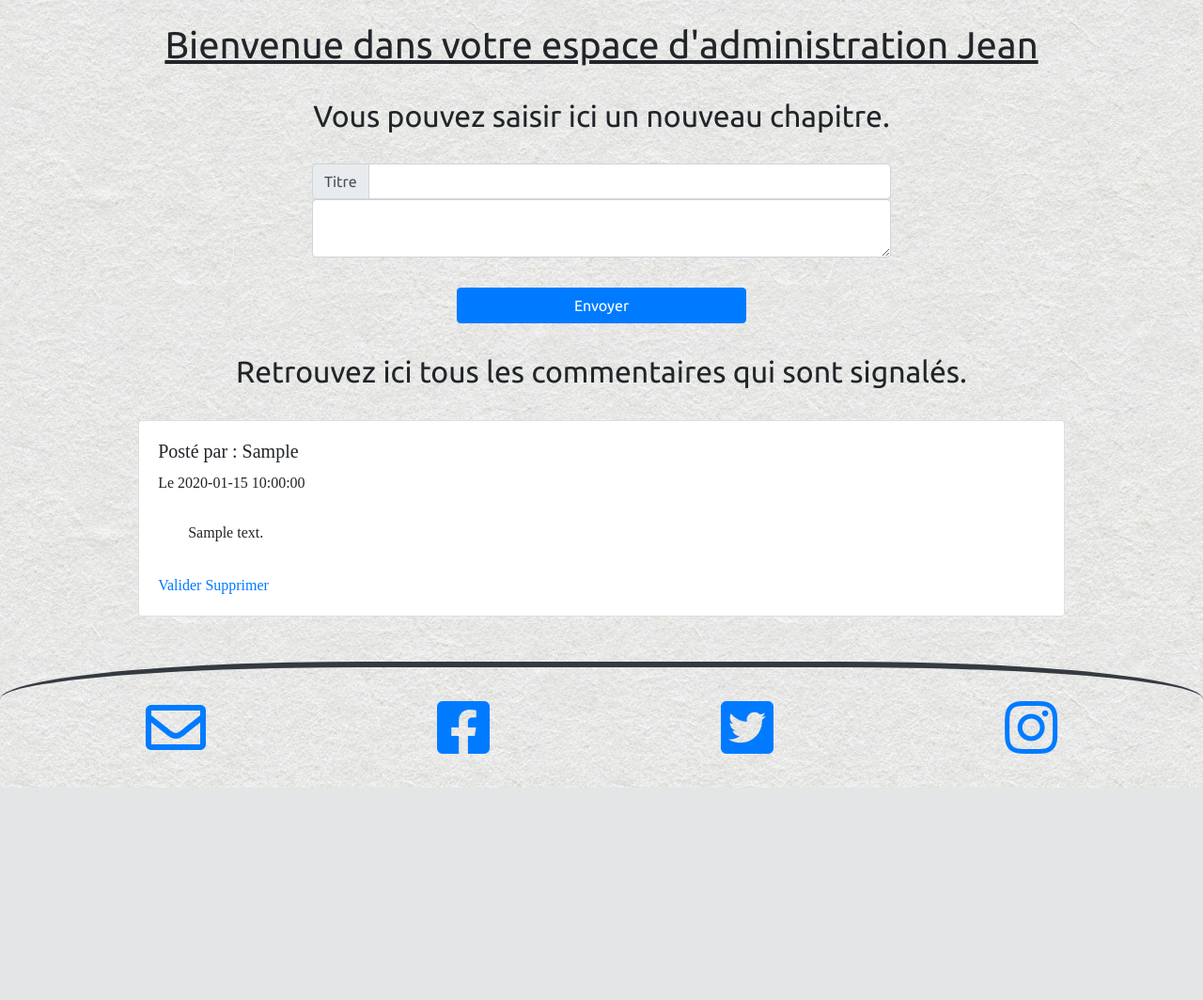
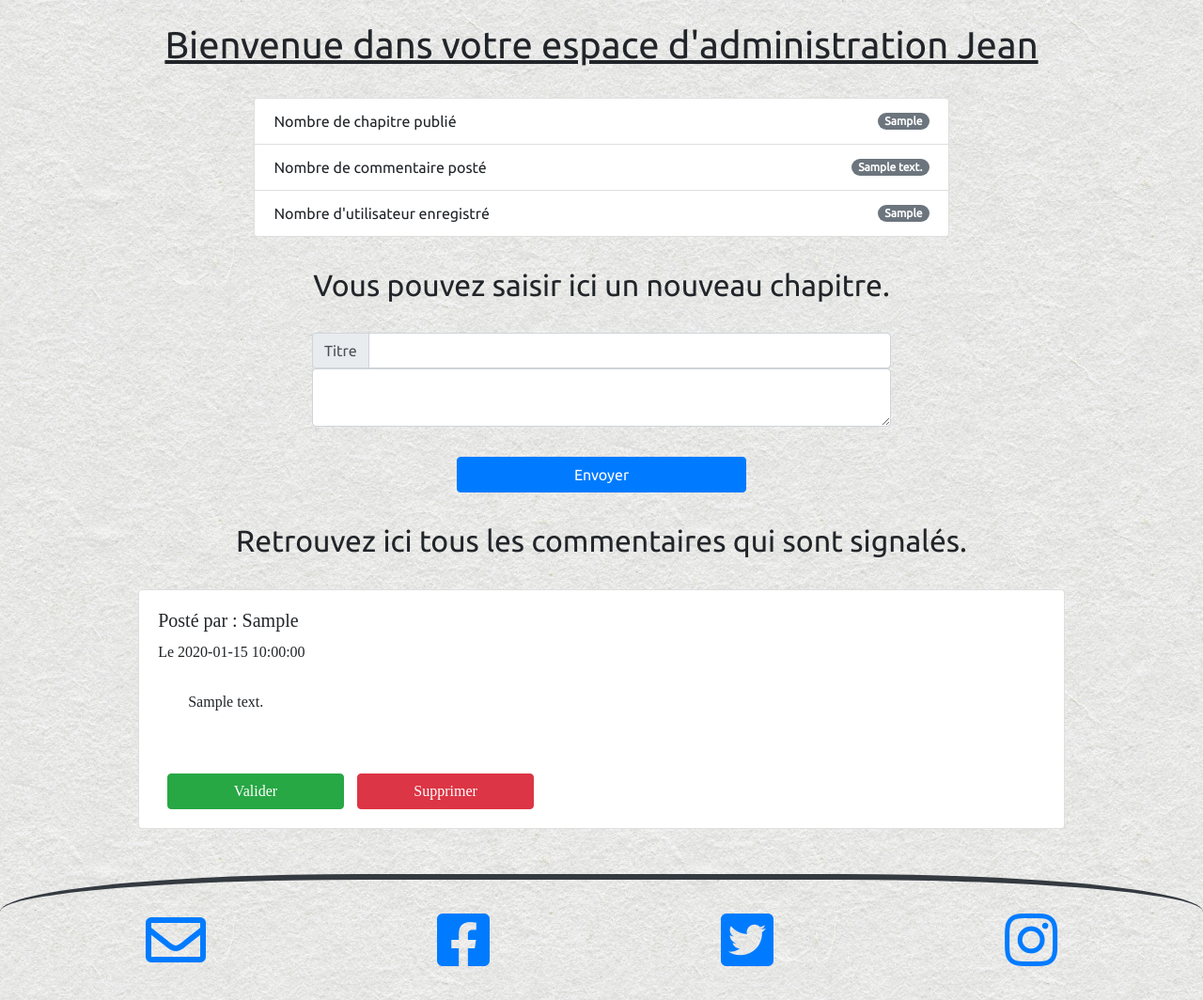
Before and after one commit to valentinantoin/Blog-Jean-Forteroche, a PHP site: template src/views/admin.twig in a window 1280 px wide. Shown: the part 56-1120 px from the top of the page at 94% size. Before the commit the page ends 894 px from the top, so only its background shows below. Run offline with PHP 8.4, Linux system fonts and the light colour scheme; the template is opened without the code that fills it: most values are stand-ins (such as "Sample title", 1, 10 or a date in 2020); some libraries are stand-ins or nearby versions; some web fonts are replaced.

Commit message:
Add Counting method to admin

```diff
--- a/src/views/admin.twig
+++ b/src/views/admin.twig
@@ -5,6 +5,25 @@
 {% block content %}
 
     <h1>Bienvenue dans votre espace d'administration Jean</h1>
+
+    <section>
+
+        <ul class="list-group">
+            <li class="list-group-item d-flex justify-content-between align-items-center">
+                Nombre de chapitre publié
+                <span class="badge badge-secondary badge-pill">{{ nbChapter }}</span>
+            </li>
+            <li class="list-group-item d-flex justify-content-between align-items-center">
+                Nombre de commentaire posté
+                <span class="badge badge-secondary badge-pill">{{ nbComment }}</span>
+            </li>
+            <li class="list-group-item d-flex justify-content-between align-items-center">
+                Nombre d'utilisateur enregistré
+                <span class="badge badge-secondary badge-pill">{{ nbUser }}</span>
+            </li>
+        </ul>
+
+    </section>
 
     <section>
 
@@ -38,7 +57,10 @@
             <h5 class="card-title">Posté par : {{ comment.user_pseudo }}</h5>
             <h6 class="card-text">Le {{ comment.creation_date_fr }}</h6>
             <p class="card-text">{{ comment.content }}</p>
-            <span><a href="https://jeanforteroche.valentin-antoin.fr/index.php?acces=valcom&id={{ comment.id }}">  Valider  </a><a href="https://jeanforteroche.valentin-antoin.fr/index.php?acces=delcom&id={{ comment.id }}">  Supprimer  </a></span>
+
+                <a href="https://jeanforteroche.valentin-antoin.fr/index.php?acces=valcom&id={{ comment.id }}"><button type="button" class="btn btnAdmin btn-success">Valider</button></a>
+                <a href="https://jeanforteroche.valentin-antoin.fr/index.php?acces=delcom&id={{ comment.id }}"><button type="button" class="btn btnAdmin btn-danger">Supprimer</button></a>
+
         </div>
      </div>
 
```
Also changed, not shown: src/controllers/ServiceController.php (+14 -1 lines), src/models/ChapterManager.php (+9 -0 lines), src/models/CommentManager.php (+9 -0 lines), src/models/UserManager.php (+18 -0 lines).
